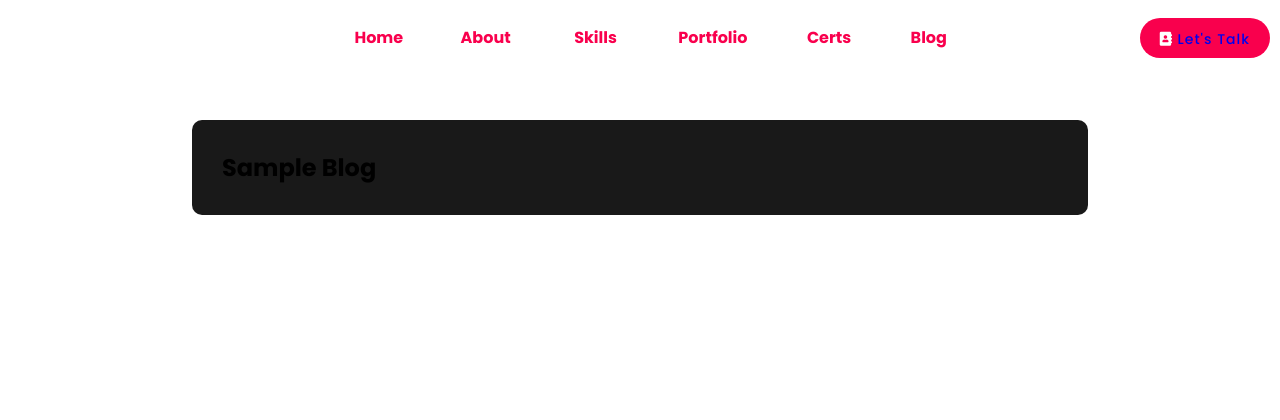
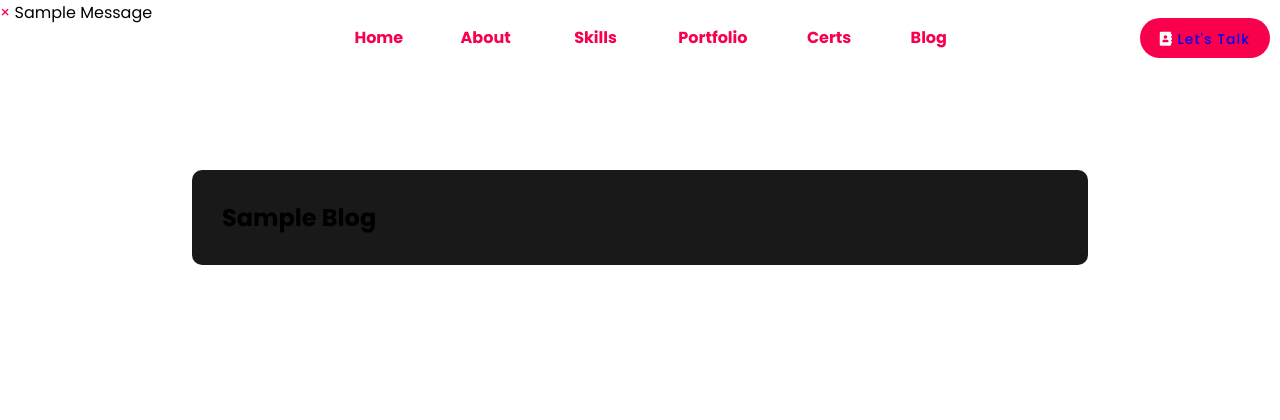
Before and after one commit to Phenolah/port, a Django app: template templates/blogdetail.html in a window 1280 px wide. Shown: the top 420 px of the page. Run offline with Django 4.2, Linux system fonts and the light colour scheme; the template is opened without the code that fills it: most values are stand-ins (such as "Sample title", 1, 10 or a date in 2020); one stand-in notice (Sample message) is shown; some libraries are stand-ins or nearby versions.

Commit message:
Update base.html

```diff
--- a/templates/base.html
+++ b/templates/base.html
@@ -15,6 +15,15 @@
     <link rel="stylesheet" type="text/css" href="{% static "/css/style.css" %}">
 </head>
 <body>
+    {% if messages %}
+{% for message in messages %}
+<div class="alert alert={{ message.tags}}" >
+  <span class="closebtn " onclick="this.parentElement.style.display='none';">&times;</span>
+  {{message}}
+</div>
+<br>
+{% endfor %}
+{% endif %}
 <!-- Start header  -->
 <header class='header'>
      <a href="#" class="logo"> Phenolah </a>
```
